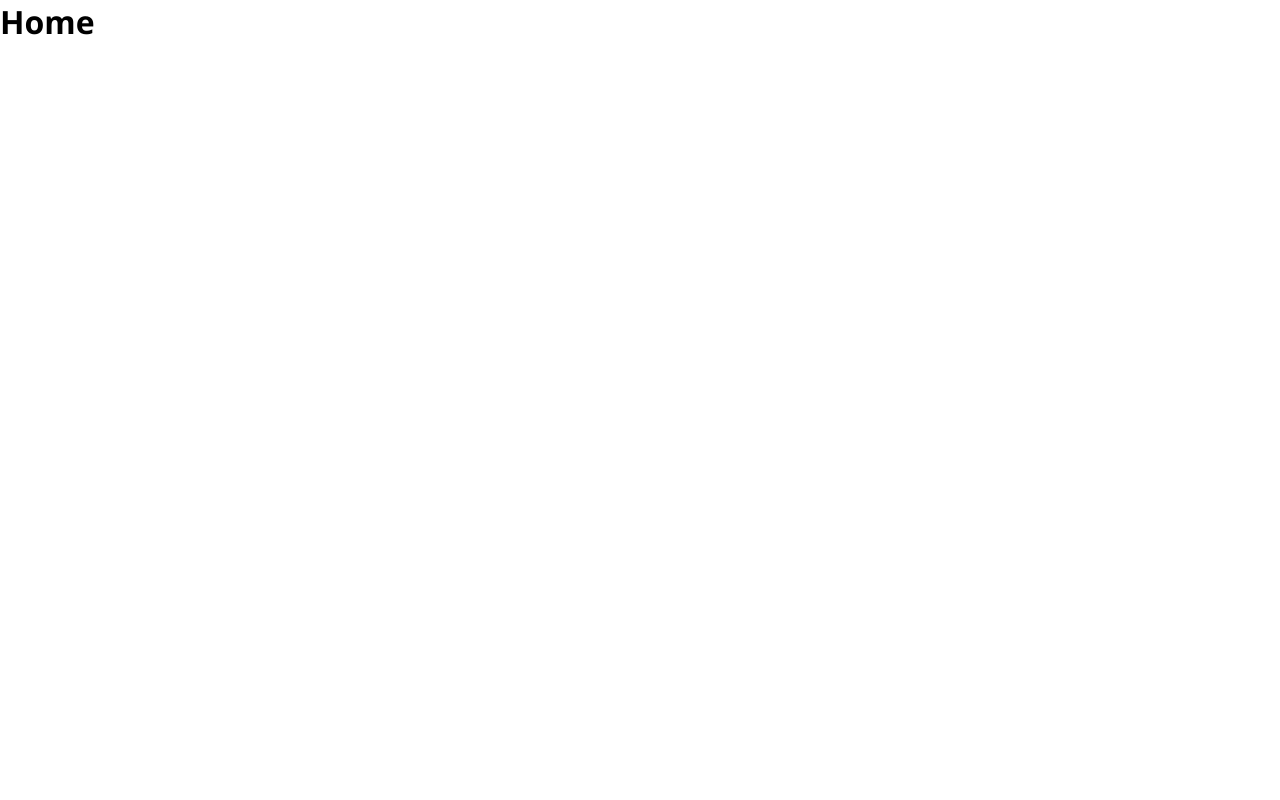
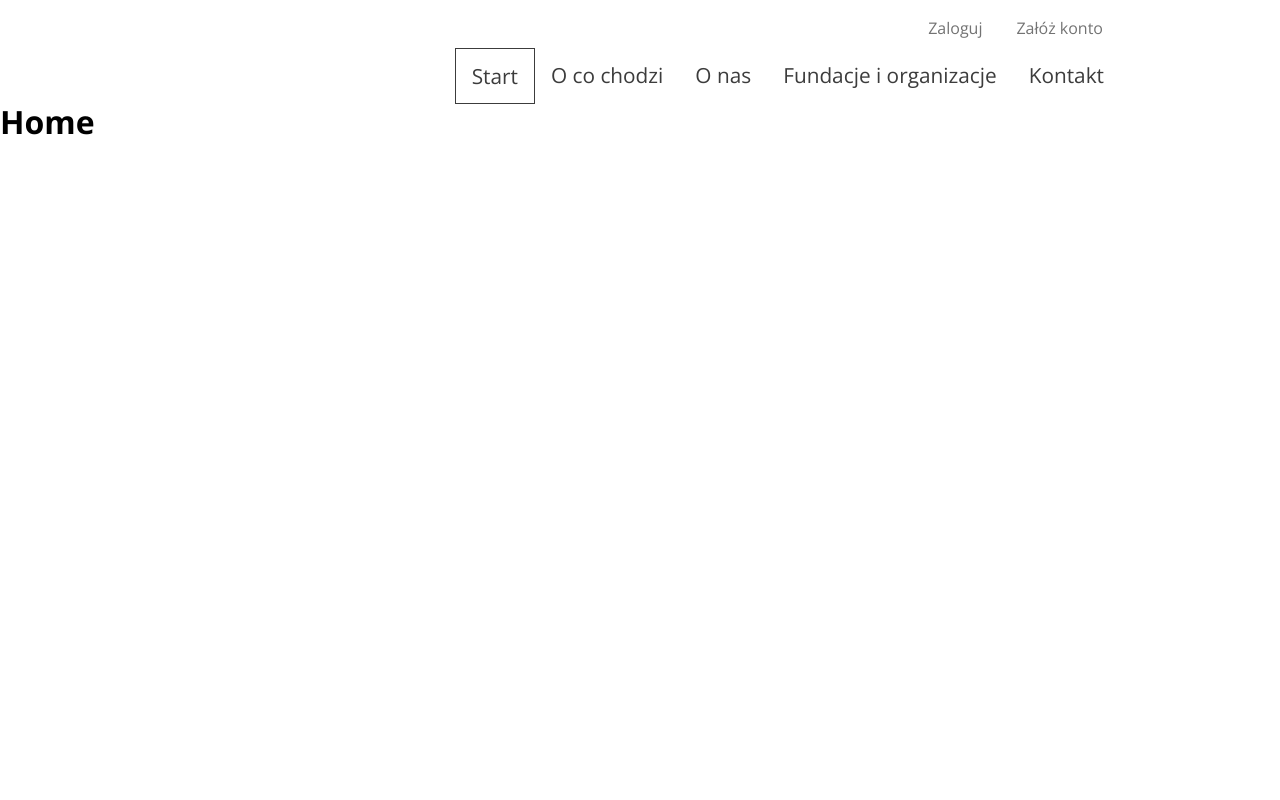
Before and after one commit to slawekSk13/oddam, a React (Create React App) app: page /#start in a window 1280 px wide. Before the commit this address led to /#/. Shown: the top 800 px of the page. Built offline with nearby package versions, Linux system fonts and the light colour scheme.

Commit message:
added Navigation with react-scroll and react-router-dom

```diff
--- a/src/App.js
+++ b/src/App.js
@@ -4,10 +4,12 @@ import {Home} from "./views/Home";
 import {HashRouter, Redirect, Route, Switch} from 'react-router-dom';
 import {Login} from "./views/Login";
 import {Register} from "./views/Register";
+import {Menu} from "./views/Menu";
 
 function App() {
     return (
         <HashRouter>
+            <Menu/>
             <Switch>
             <Route exact path="/"><Home/></Route>
             <Route exact path="/logowanie"><Login/></Route>
--- a/src/components/Button/Button.js
+++ b/src/components/Button/Button.js
@@ -2,12 +2,12 @@ import {ButtonStyled} from "./Button.styles";
 import {ColorTheme} from "../../utilities/ColorTheme";
 import propTypes from 'prop-types'
 
-const Button = ({big, small, text}) => {
+const Button = ({big, medium, small, text}) => {
     return (
         <ColorTheme.Consumer>
             {colors =>
                 (
-                    <ButtonStyled big={big} small={small} colors={colors}>{text}</ButtonStyled>
+                    <ButtonStyled big={big} medium={medium} small={small} colors={colors}>{text}</ButtonStyled>
                 )}</ColorTheme.Consumer>)
 }
 
@@ -17,12 +17,15 @@ Button.propTypes = {
     /** styling props */
     big: propTypes.bool,
     /** styling props */
+    medium: propTypes.bool,
+    /** styling props */
     small: propTypes.bool
 }
 
 Button.defaultProps = {
     text: 'Button',
     big: false,
+    medium: false,
     small: false
 }
 
--- a/src/components/Button/Button.styles.js
+++ b/src/components/Button/Button.styles.js
@@ -1,18 +1,19 @@
-import styled from "styled-components"
+import styled from "styled-components";
 
 const ButtonStyled = styled.button`
   width: ${props => props.big ? '30%' : 'auto'};
   font-weight: 300;
-  font-size: ${props => props.big ? "2.5rem" : (props.small ? "1rem" : "1.3rem")};
+  font-size: ${props => props.big ? "2.5rem" : (props.small ? "1rem" : (props.medium ? "1.8rem" : "1.3rem"))};
   text-transform: ${props => props.big ? "uppercase" : "none"};
-  border: ${props => props.big ? `.75px solid ${props.colors.fontColor}` : `.75px solid transparent`};
+  border: ${props => props.big ? `1px solid ${props.colors.fontColor}` : (props.small ? `1px solid transparent` : `none`)};
   background-color: transparent;
-  padding: ${props => props.big ? "1rem 2rem" : (props.small ? ".5rem 1rem" : "0.8rem 1.5rem")};
+  padding: ${props => props.big ? "1rem 2rem" : (props.small ? ".5rem 1rem" : "0.8rem 1rem")};
   color: ${props => props.small ? props.colors.backgroundSecondaryColor : props.colors.fontColor};
   text-align: center;
+  transition: .4s;
   &:hover {
     cursor: pointer;
-    border: .75px solid ${props => props.colors.accentColor};
+    border: ${props => props.small ? `1px solid ${props.colors.accentColor}` : (props.big ? `1px solid ${props.colors.fontColor}` : `none`)};
   }
 `;
 
--- /dev/null
+++ b/src/components/Navigation/Navigation.js
@@ -0,0 +1,12 @@
+import {NavigationStyled} from './Navigation.styles';
+import {Button} from '../Button/Button';
+
+const Navigation = ({children}) => <NavigationStyled>
+    {children ? children :
+        <>
+            <Button text='button' small/>
+            <Button text='another button' small/>
+        </>}
+</NavigationStyled>
+
+export {Navigation}
--- /dev/null
+++ b/src/components/Navigation/Navigation.styles.js
@@ -0,0 +1,9 @@
+import styled from "styled-components";
+
+const NavigationStyled = styled.nav`
+  display: flex;
+  justify-content: flex-end;
+  margin: auto 10rem auto auto;
+`;
+
+export {NavigationStyled}
--- a/src/index.css
+++ b/src/index.css
@@ -17,3 +17,7 @@ code {
   font-family: source-code-pro, Menlo, Monaco, Consolas, 'Courier New',
     monospace;
 }
+
+.active {
+  border: 1px solid #3C3C3C;
+}
--- a/src/views/Home.js
+++ b/src/views/Home.js
@@ -1,10 +1,21 @@
 import React from 'react';
+import {Element} from 'react-scroll'
 
 const Home = () => {
+    const style= {
+        marginTop: '100px'
+    }
+    const elementStyle = {
+        height: '900px'
+    }
     return (
-        <>
-            <h1>Home</h1>
-        </>
+        <div style={style}>
+            <Element name='start'><h1 style={elementStyle}>Home</h1></Element>
+            <Element name='idea'><h1 style={elementStyle}>Idea</h1></Element>
+            <Element name='aboutus'><h1 style={elementStyle}>About Us</h1></Element>
+            <Element name='organisations'><h1 style={elementStyle}>Fundacje i organizacje</h1></Element>
+            <Element name='contact'><h1 style={elementStyle}>Kontakt</h1></Element>
+        </div>
     );
 };
 
--- /dev/null
+++ b/src/views/Menu.js
@@ -0,0 +1,29 @@
+import {Navigation} from "../components/Navigation/Navigation";
+import {Button} from "../components/Button/Button";
+import {Link} from 'react-router-dom';
+import { Link as LinkScroll, Button as ButtonScroll, Element, Events, animateScroll as scroll, scrollSpy, scroller } from 'react-scroll'
+
+const Menu = () => {
+    const style = {
+        position: 'fixed',
+        right: '0',
+        top: '.5rem'
+    }
+    return (
+        <div style={style}>
+            <Navigation>
+                <Link to="/logowanie"><Button small text='Zaloguj'/></Link>
+                <Link to="/rejestracja"><Button small text='Załóż konto'/></Link>
+            </Navigation>
+            <Navigation>
+                <LinkScroll activeClass='active' spy={true} spyThrottle={500} smooth={true} duration={500} offset={-100} hashSpy={true} to="start"><Link to='/'><Button text='Start'/></Link></LinkScroll>
+                <LinkScroll activeClass='active' spy={true} spyThrottle={500} smooth={true} duration={500} offset={-100} hashSpy={true} to="idea"><Link to='/'><Button text='O co chodzi'/></Link></LinkScroll>
+                <LinkScroll activeClass='active' spy={true} spyThrottle={500} smooth={true} duration={500} offset={-100} hashSpy={true} to="aboutus"><Link to='/'><Button text='O nas'/></Link></LinkScroll>
+                <LinkScroll activeClass='active' spy={true} spyThrottle={500} smooth={true} duration={500} offset={-100} hashSpy={true} to="organisations"><Link to='/'><Button text='Fundacje i organizacje'/></Link></LinkScroll>
+                <LinkScroll activeClass='active' spy={true} spyThrottle={500} smooth={true} duration={500} offset={-100} hashSpy={true} to="contact"><Link to='/'><Button text='Kontakt'/></Link></LinkScroll>
+                </Navigation>
+        </div>
+    )
+}
+
+export {Menu}
```
Also changed, not shown: src/components/Button/Readme.md, src/components/Navigation/Readme.md (added).
